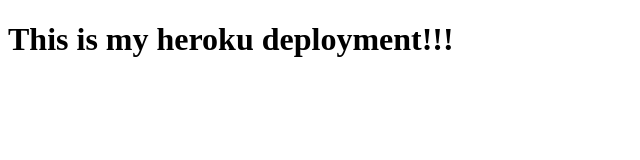
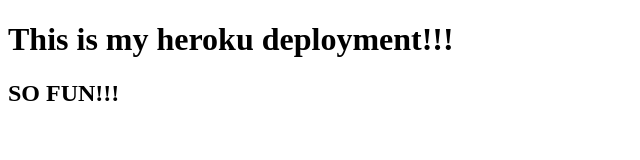
Before and after one commit to Jswens24/deployment-demo, a website: page index.html in a window 1280 px wide. Shown: the whole page, without its empty margins (0-640 px from the left). Drawn offline with Linux system fonts and the light colour scheme.

Commit message:
updated h2s

```diff
--- a/index.html
+++ b/index.html
@@ -1,12 +1,16 @@
 <!DOCTYPE html>
 <html lang="en">
+
 <head>
   <meta charset="UTF-8">
   <meta http-equiv="X-UA-Compatible" content="IE=edge">
   <meta name="viewport" content="width=device-width, initial-scale=1.0">
   <title>Heroku Test</title>
 </head>
+
 <body>
   <h1>This is my heroku deployment!!!</h1>
+  <h2>SO FUN!!!</h2>
 </body>
+
 </html>
```
